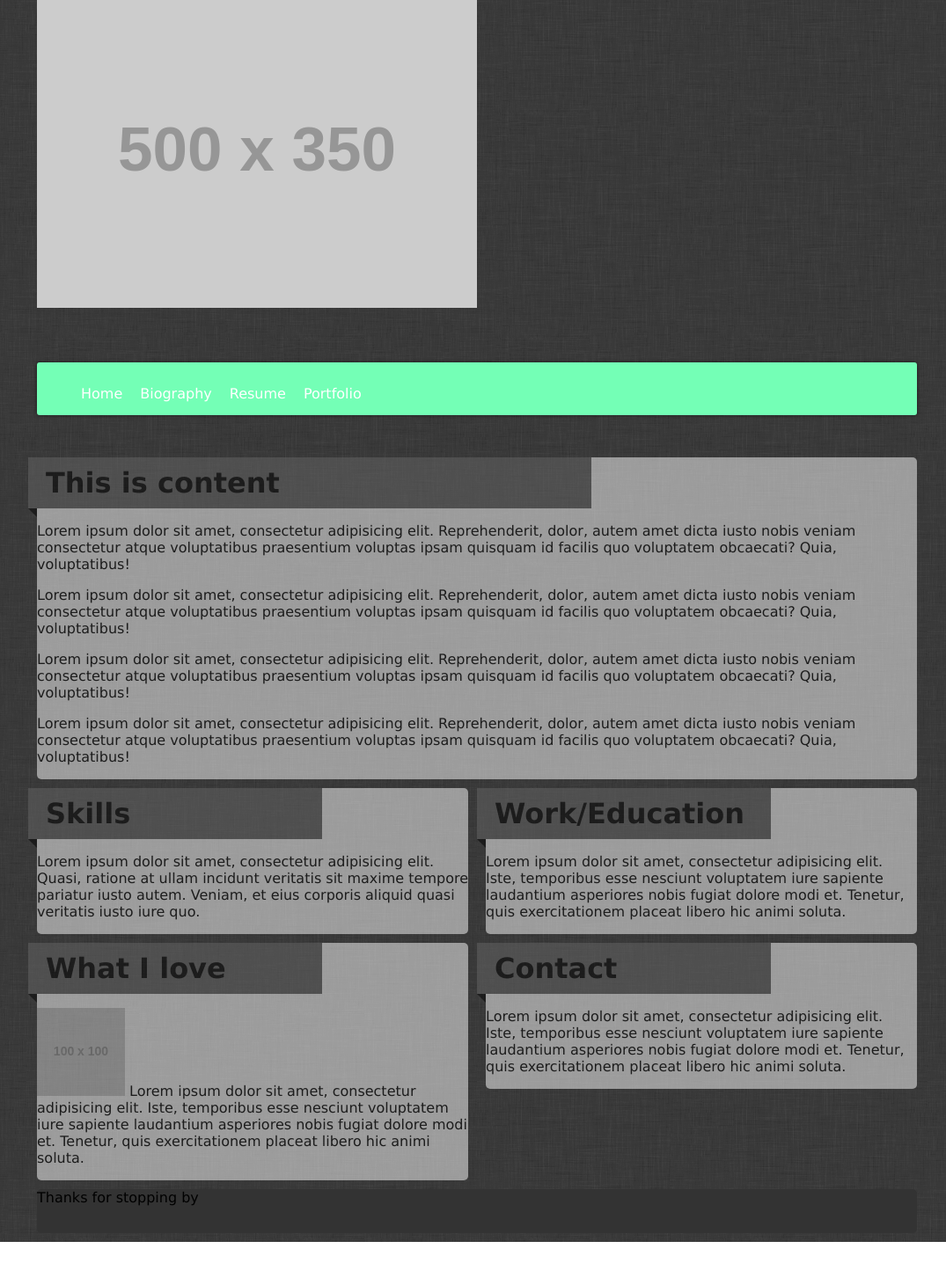
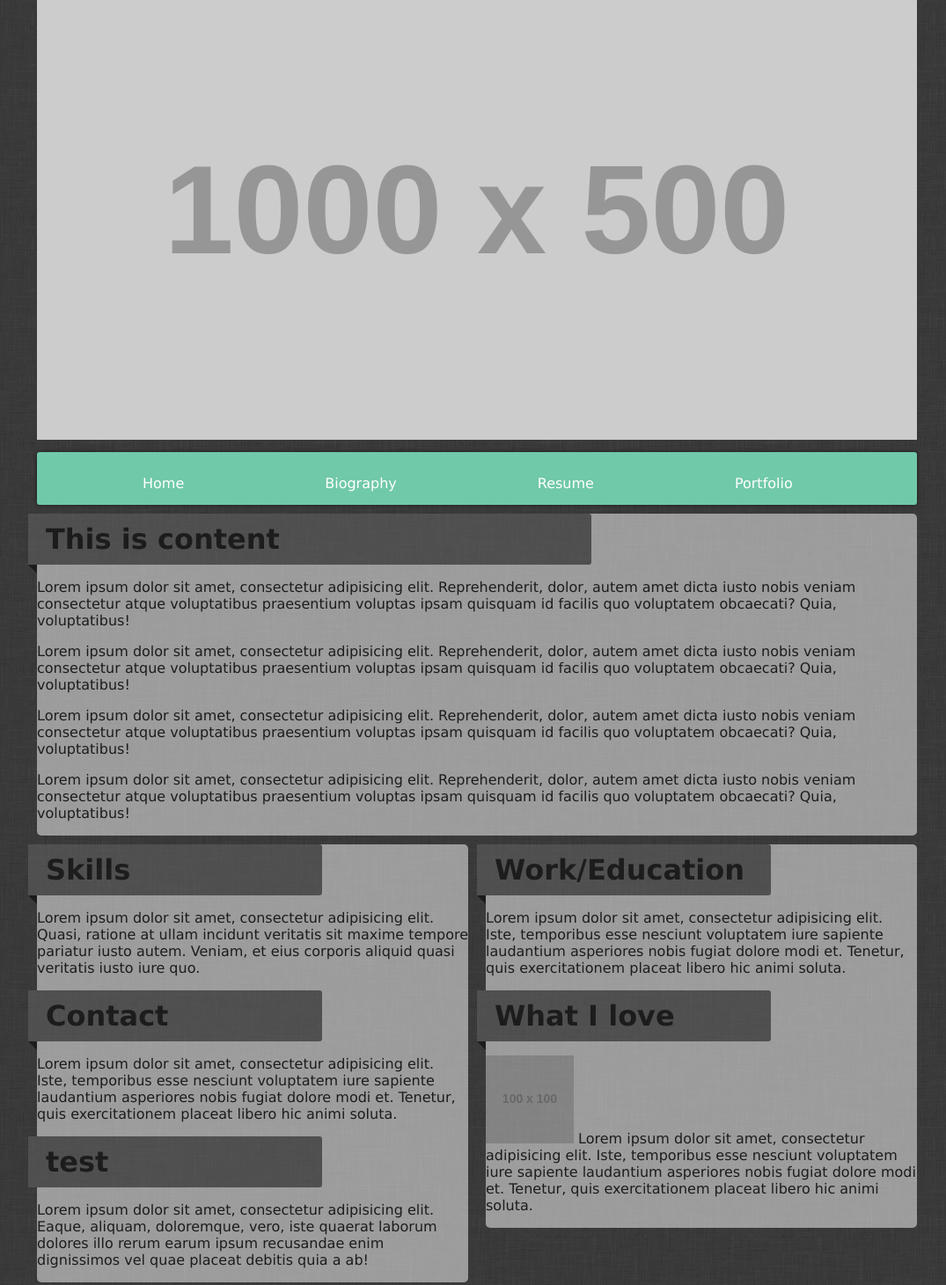
Before and after one commit to kmajones/p2-resume, a plain HTML site: page index.html in a window 1280 px wide. Shown: the top 1461 px of the page at 88% size, without its empty margins (98-1173 px from the left). Before the commit the page ends 1412 px from the top, so only its background shows below. Drawn offline with Linux system fonts and the light colour scheme; placeholder pictures from the web are drawn by us.

Commit message:
Combined Box

```diff
--- a/css/styles.css
+++ b/css/styles.css
@@ -2,13 +2,16 @@
 body{
 	background: url("../img/low_contrast_linen.png");
 	font-family: verdana;
+}
 
+header{
+	margin:0 0;
 }
 
 
 nav li{
 	list-style:none;
-	margin:10px 10px 0;
+	margin:10px 80px ;
 	float:left;
 	color:#fff;
 	text-shadow: 0 2px 1px rbga(0,0,0,0.5);
@@ -30,6 +33,8 @@
 	background: #666;
 	padding: 10px 20px;
 	margin:0 -10px;
+	border-top-right-radius: 3px;
+	border-bottom-right-radius: 3px;
 	position:relative;
 	width:60%;
 }
@@ -65,7 +70,7 @@
 }
 
 .rectangle{
-	background: #74ffb6;
+	background: #70C9A9;
 	height:60px;
 	position:relative;
 	-moz-box-shadow: 0px 0px 4px rgba(0,0,0,0.55);
@@ -73,8 +78,7 @@
    -webkit-border-radius: 3px;
    -moz-border-radius: 3px;
 	border-radius:3px;
-	z-index:500;
-	margin:3em 0;
+	margin:0 3 10 3;
 }
 
 /* Show Grid */
--- a/index.html
+++ b/index.html
@@ -14,7 +14,7 @@
 <div class="container">
 
 <header class="grid_12 alpha">
-	<img src="http://placehold.it/500x350">
+	<img src="http://placehold.it/1000x500">
 </header>
 
 <nav id="navigation_container">
@@ -42,21 +42,23 @@
 	<section class="grid_6">
 	<h1>Skills<span class="arrow"></span></h1>
 	<p>Lorem ipsum dolor sit amet, consectetur adipisicing elit. Quasi, ratione at ullam incidunt veritatis sit maxime tempore pariatur iusto autem. Veniam, et eius corporis aliquid quasi veritatis iusto iure quo.<p>
+	<h1>Contact<span class="arrow"></span></h1><p>Lorem ipsum dolor sit amet, consectetur adipisicing elit. Iste, temporibus esse nesciunt voluptatem iure sapiente laudantium asperiores nobis fugiat dolore modi et. Tenetur, quis exercitationem placeat libero hic animi soluta. </p>
+
+	<h1>test</h1>
+	<p>Lorem ipsum dolor sit amet, consectetur adipisicing elit. Eaque, aliquam, doloremque, vero, iste quaerat laborum dolores illo rerum earum ipsum recusandae enim dignissimos vel quae placeat debitis quia a ab!</p>
 	</section>
 
 	<section class="grid_6 omega">
 	<h1>Work/Education<span class="arrow"></span></h1><p>Lorem ipsum dolor sit amet, consectetur adipisicing elit. Iste, temporibus esse nesciunt voluptatem iure sapiente laudantium asperiores nobis fugiat dolore modi et. Tenetur, quis exercitationem placeat libero hic animi soluta. </p>
-	</section>
 
-	<section class="grid_6">
+
+
 	<h1>What I love<span class="arrow"></span></h1><p>
 		<img src="http://placehold.it/100x100">
 	Lorem ipsum dolor sit amet, consectetur adipisicing elit. Iste, temporibus esse nesciunt voluptatem iure sapiente laudantium asperiores nobis fugiat dolore modi et. Tenetur, quis exercitationem placeat libero hic animi soluta. </p>
+
 	</section>
 
-	<section class="grid_6 omega">
-	<h1>Contact<span class="arrow"></span></h1><p>Lorem ipsum dolor sit amet, consectetur adipisicing elit. Iste, temporibus esse nesciunt voluptatem iure sapiente laudantium asperiores nobis fugiat dolore modi et. Tenetur, quis exercitationem placeat libero hic animi soluta. </p>
-	</section>
 
 
 	<footer class="grid_12">
```
